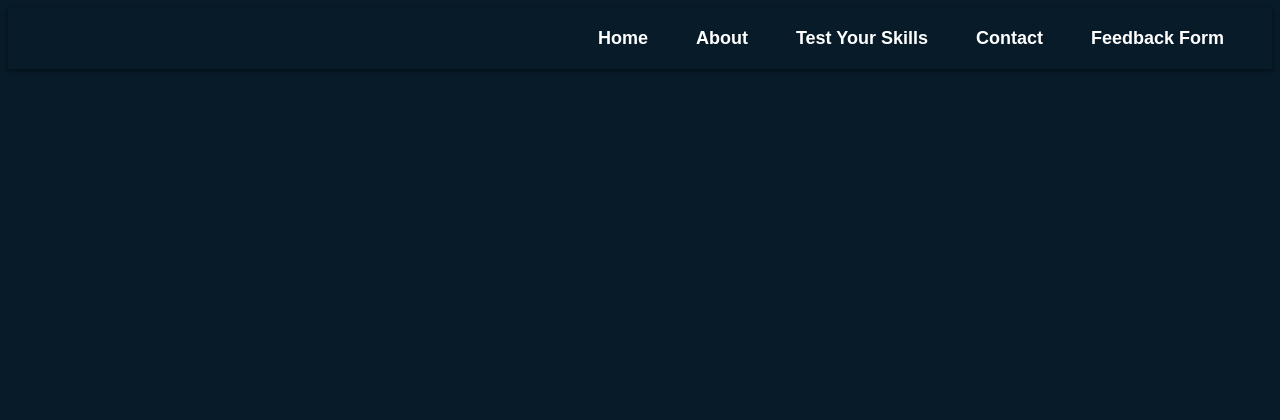
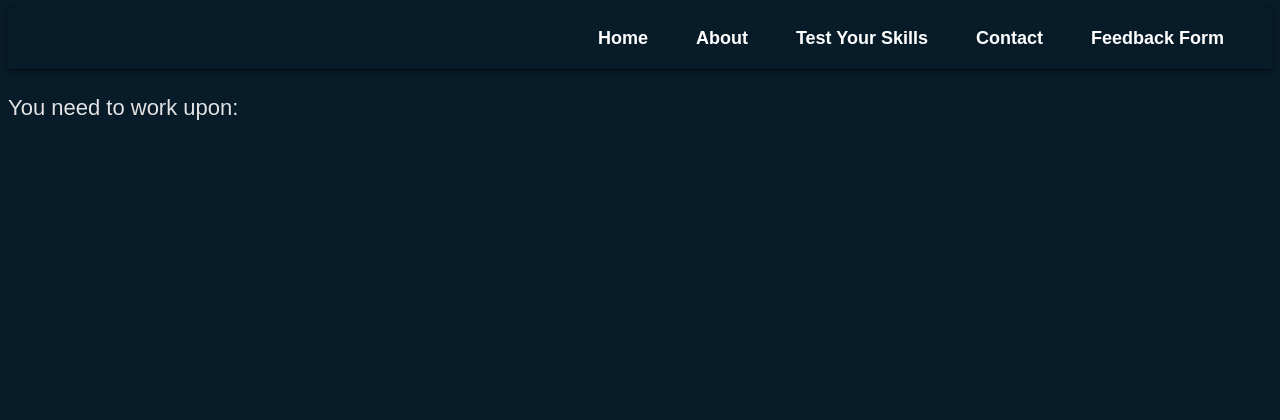
Before and after one commit to gurpal-04/Solving-for-India-Hackathon, a Flask app: template templates/output.html in a window 1280 px wide. Shown: the top 420 px of the page. Before the commit the page ends 70 px from the top, so only its background shows below. Run offline with Flask 3, Linux system fonts and the light colour scheme; the template is opened without the code that fills it, so the values that code supplies are empty; parts of the project's set-up code (start-up, migrations or seed data) failed here and were passed over.

Commit message:
Update output.html

```diff
--- a/templates/output.html
+++ b/templates/output.html
@@ -15,6 +15,7 @@
         <a href="">Contact </a> &nbsp;&nbsp;
         <a href="">Feedback Form</a> &nbsp;&nbsp;
     </nav>
+    <p>You need to work upon: </p>
   <div id="div"></div>
 </body>
 
```
